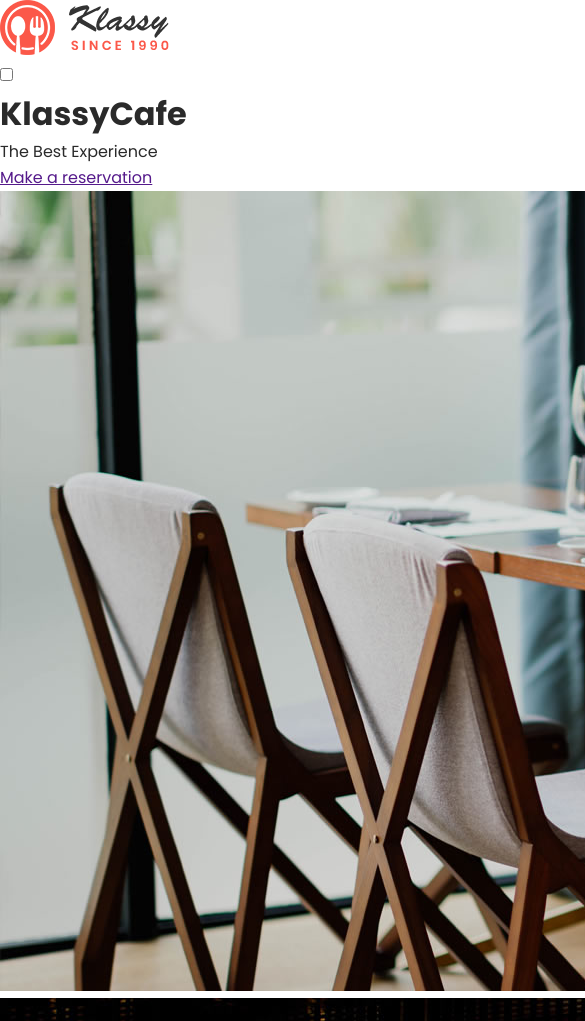
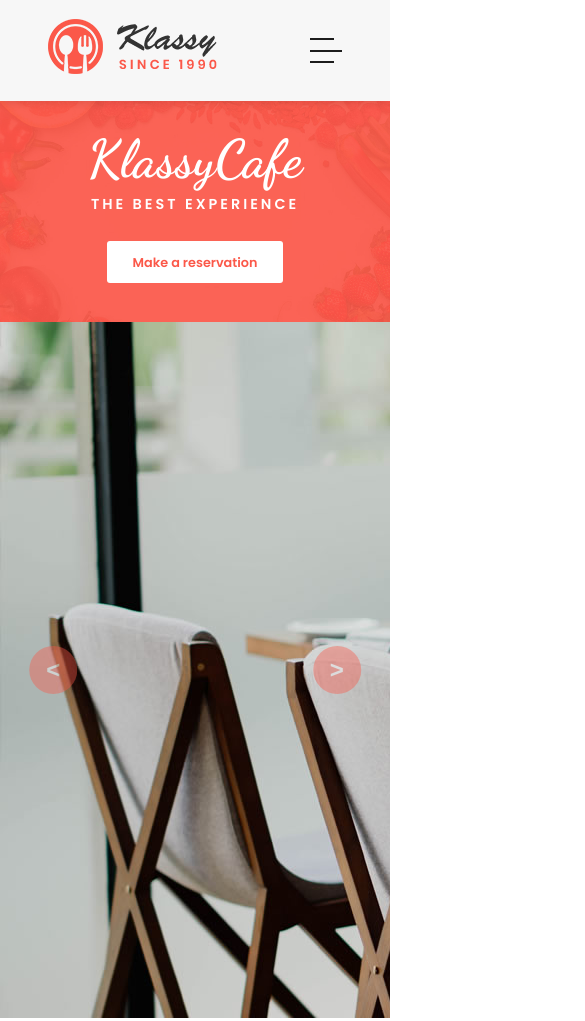
Before and after one commit to hironmoy05/Klasssy_cafe, a website built with webpack: page app/index.html in a window 390 px wide. Shown: the top 1021 px of the page, 585 px wide, since content can reach past the window. Built offline with nearby package versions, Linux system fonts and the light colour scheme; files whose address does not match are found by name.

Commit message:
Completed mobileHeader With Carousel

```diff
--- a/app/assets/sass/abstract/_variable.scss
+++ b/app/assets/sass/abstract/_variable.scss
@@ -2,7 +2,9 @@
   "color-primary": #fb5849,
   "color-secondary": #fffafa,
 
+  "color-background": #f7f7f7,
   "color-heading": #2a2a2a,
+  "color-global": #212529,
   "color-white": #fff,
   "color-black": #000,
   "color-dark": #1c1c1c,
--- a/app/assets/sass/base/_animation.scss
+++ b/app/assets/sass/base/_animation.scss
@@ -0,0 +1,11 @@
+// banner Carousel
+
+@keyframes moveToLeft {
+  0% {
+    opacity: 0;
+  }
+
+  100% {
+   opacity: 1;
+  }
+}
--- a/app/assets/sass/base/_base.scss
+++ b/app/assets/sass/base/_base.scss
@@ -9,3 +9,8 @@
 html {
   box-sizing: border-box;
 }
+
+img {
+  max-width: 100%;
+  object-fit: cover;
+}
--- a/app/assets/sass/base/_typography.scss
+++ b/app/assets/sass/base/_typography.scss
@@ -2,5 +2,5 @@
   font-family: 'Poppins', sans-serif;
   font-weight: 400;
   line-height: 1.6;
-  color: color(color-heading)
+  color: color(color-global);
 }
--- /dev/null
+++ b/app/assets/sass/components/_banner-carousel.scss
@@ -0,0 +1,66 @@
+.banner {
+
+  &__carousel {
+    position: relative;
+  }
+
+  &__carousel-item {
+    animation: moveToLeft .5s;
+  }
+
+  &__carousel-item {
+    &--1 {
+      background: url('../images/slide-01.jpg');
+    }
+
+    &--2 {
+      background: url('../images/slide-02.jpg');
+    }
+
+    &--3 {
+      background: url('../images/slide-03.jpg');
+    }
+    min-height: 43.5rem;
+    height: 100%;
+  }
+
+  &__carousel-item,
+  &__carousel-item--hidden {
+    display: none;
+  }
+
+  &__carousel-item--visible {
+    display: block;
+  }
+
+  &__carousel__actions {
+    position: absolute;
+    top: 50%;
+    left: 50%;
+    transform: translate(-50%, -50%);
+    width: 85%;
+    display: flex;
+    justify-content: space-between;
+  }
+
+}
+
+#banner__carousel-prev,
+#banner__carousel-next {
+  font-size: 1.5rem;
+  font-weight: 700;
+  color: color(color-white);
+  background: color(color-primary);
+  border: none;
+  width: 3rem;
+  height: 3rem;
+  border-radius: 50%;
+  opacity: .4;
+  transition: all .3s;
+
+  &:hover,
+  &:active {
+    opacity: 1;
+    cursor: pointer;
+  }
+}
--- /dev/null
+++ b/app/assets/sass/components/_banner.scss
@@ -0,0 +1,25 @@
+.banner {
+
+  &__content {
+    background: url('../images/top-left-bg.jpg');
+    background-repeat: no-repeat;
+    background-size: cover;
+    padding: 1em 4em 3em;
+    text-align: center;
+    color: color(color-white);
+  }
+
+  &__title {
+    font-family: $font-dancingScript;
+    font-size: 3.3rem;
+  }
+
+  &__subtitle {
+    font-size: .9rem;
+    text-transform: uppercase;
+    font-weight: 600;
+    letter-spacing: 3px;
+    line-height: .5;
+    margin-bottom: 2.5rem;
+  }
+}
--- /dev/null
+++ b/app/assets/sass/components/_btn.scss
@@ -0,0 +1,12 @@
+.btn {
+  font-size: .8rem;
+  font-weight: 600;
+  text-decoration: none;
+  padding: 1em 2em;
+  border-radius: 3px;
+
+  &--white {
+    color: color(color-primary);
+    background-color: color(color-white);
+  }
+}
--- /dev/null
+++ b/app/assets/sass/debug/debug.scss
@@ -0,0 +1,8 @@
+/*! debug.css | MIT License | zaydek.github.com/debug.css */
+// *:not(path):not(g) {
+//   color: hsla(210, 100%, 100%, 0.9) !important;
+//   background: hsla(210, 100%, 50%, 0.5) !important;
+//   outline: solid 0.25rem hsla(210, 100%, 100%, 0.5) !important;
+
+//   box-shadow: none !important;
+// }
--- a/app/assets/sass/layout/_header.scss
+++ b/app/assets/sass/layout/_header.scss
@@ -0,0 +1,10 @@
+header {
+  height: 6.3rem;
+  background-color: color(color-background);
+  display: flex;
+  justify-content: space-between;
+  box-shadow: 0 0 10px rgba(color(color-black), .15);
+  align-items: center;
+  padding: 0 3em;
+  position: relative;
+}
--- a/app/assets/sass/layout/_navigation.scss
+++ b/app/assets/sass/layout/_navigation.scss
@@ -0,0 +1,102 @@
+.navigation {
+
+  &__checkbox {
+    display: none;
+  }
+
+  &__button {
+    padding: .4em 0;
+    line-height: .1;
+    z-index: 10;
+    cursor: pointer;
+  }
+
+  // ICON
+  &__icon {
+    position: relative;
+    transition: background .4s ease-in-out;
+
+    &,
+    &::before,
+    &::after {
+      width: 2rem;
+      height: 2px;
+      background-color: color(color-dark);
+      display: inline-block;
+      cursor: pointer;
+    }
+
+    &::before,
+    &::after {
+      content: "";
+      width: 1.5rem;
+      position: absolute;
+      left: 0;
+      transition: all .4s;
+    }
+
+    &::before { top: -.7rem; }
+    &::after { top: .7rem; }
+  }
+
+  &__checkbox:checked + &__button &__icon {
+    background: transparent;
+  }
+
+  &__checkbox:checked + &__button &__icon::before {
+    top: 0;
+    transform: rotate(45deg);
+    width: 2rem;
+  }
+
+  &__checkbox:checked + &__button &__icon::after {
+    top: 0;
+    transform: rotate(-45deg);
+    width: 2rem;
+  }
+
+  // Navigation Menu Item
+  &__nav {
+    position: absolute;
+    top: 6.3rem;
+    left: 1rem;
+    right: 1rem;
+    background: color(color-background);
+    border-radius: 2px;
+    text-align: center;
+    opacity: 0;
+    visibility: hidden;
+    transform: translateY(2rem);
+    transition: all .2s ease-in;
+    z-index: 9999;
+  }
+
+  &__checkbox:checked ~ &__nav {
+    visibility: visible;
+    opacity: 1;
+    transform: translateY(0);
+  }
+
+  &__list {
+    list-style: none;
+  }
+
+  &__item {
+    padding: .7rem 0;
+
+    &:first-child {
+      border-top: 2px solid rgba(color(color-black), .02);
+    }
+
+    &:not(:last-child) {
+      border-bottom: 2px solid rgba(color(color-black), .02);
+    }
+  }
+
+  &__link {
+    font-size: .85rem;
+    font-weight: 500;
+    text-decoration: none;
+    color: color(color-black);
+  }
+}
--- a/app/assets/sass/main.scss
+++ b/app/assets/sass/main.scss
@@ -7,6 +7,12 @@
 @import "base/typography";
 @import "base/utilities";
 
+@import "components/banner-carousel";
+@import "components/banner";
+@import "components/btn";
+
+@import "debug/debug.scss";
+
 @import "layout/footer";
 @import "layout/header";
 @import "layout/navigation";
--- a/app/assets/scripts/App.js
+++ b/app/assets/scripts/App.js
@@ -1,4 +1,8 @@
-import "../sass/main.scss"
+import "../sass/main.scss";
+
+import Carousel from "./modules/carousel";
+
+new Carousel();
 
 if (module.hot) {
   module.hot.accept();
--- /dev/null
+++ b/app/assets/scripts/modules/carousel.js
@@ -0,0 +1,47 @@
+class Carousel {
+  constructor() {
+    this.slides = document.getElementsByClassName('banner__carousel-item');
+    this.prevBtn = document.getElementById('banner__carousel-prev');
+    this.nextBtn = document.getElementById('banner__carousel-next');
+    this.slidePosition = 0;
+    this.totalSlides = this.slides.length;
+    this.events();
+  }
+
+  events() {
+    this.nextBtn.addEventListener("click", () => this.moveToNextSlide());
+    this.prevBtn.addEventListener("click", () => this.moveToPrevSlide());
+  }
+
+  hideAllSlides() {
+    for (const slide of this.slides) {
+      slide.classList.remove('banner__carousel-item--visible');
+      slide.classList.add('banner__carousel-item--hidden');
+    }
+  }
+
+  moveToNextSlide() {
+    this.hideAllSlides();
+
+    if (this.slidePosition === this.totalSlides - 1) {
+      this.slidePosition = 0;
+    } else {
+      this.slidePosition++;
+    }
+    this.slides[this.slidePosition].classList.add('banner__carousel-item--visible');
+  }
+
+  moveToPrevSlide() {
+    this.hideAllSlides();
+
+    if (this.slidePosition === 0) {
+      this.slidePosition = this.totalSlides - 1;
+    } else {
+      this.slidePosition--;
+    }
+
+    this.slides[this.slidePosition].classList.add('banner__carousel-item--visible');
+  }
+}
+
+export default Carousel;
--- a/app/index.html
+++ b/app/index.html
@@ -7,6 +7,7 @@
     <link href="https://fonts.googleapis.com/css2?family=Dancing+Script:wght@400;500;600;700&family=Poppins:wght@100;200;300;400;500;600;700;800;900&display=swap" rel="stylesheet">
     <title>Klassy</title>
     <link rel="stylesheet" href="assets/css/font-awesome.css">
+    <link rel="stylesheet" href="debug.css">
 </head>
   <body>
 
@@ -27,8 +28,8 @@
           <span class="navigation__icon">&nbsp;</span>
         </label>
 
-        <!-- <nav class="navigation__nav">
-          <ul class="nav__list">
+        <nav class="navigation__nav">
+        <ul class="navigation__list">
           <li class="navigation__item"><a href="#" class="navigation__link">Home</a></li>
           <li class="navigation__item"><a href="#" class="navigation__link">About</a></li>
           <li class="navigation__item"><a href="#" class="navigation__link">Menu</a></li>
@@ -36,7 +37,7 @@
           <li class="navigation__item"><a href="#" class="navigation__link">Features</a></li>
           <li class="navigation__item"><a href="#" class="navigation__link">Contact Us</a></li>
         </ul>
-        </nav> -->
+      </nav>
     </div>
       <!-- Menu End -->
     </header>
@@ -50,20 +51,22 @@
           <h1 class="banner__title">KlassyCafe</h1>
           <p class="banner__subtitle">The Best Experience</p>
 
-          <a href="" class="btn btn--white">Make a reservation</a>
+          <a href="#" class="btn btn--white">Make a reservation</a>
         </div>
         <!-- Banner content end -->
 
         <!-- Banner carousel start -->
         <div class="banner__carousel">
-          <div class="banner__carousel-item">
-            <img src="./assets/images/slide-01.jpg" alt="slide-1">
+          <div class="banner__carousel-item banner__carousel-item--1 banner__carousel-item--visible">
           </div>
-          <div class="banner__carousel-item">
-            <img src="./assets/images/slide-02.jpg" alt="slide-2">
+          <div class="banner__carousel-item banner__carousel-item--2">
           </div>
-          <div class="banner__carousel-item">
-            <img src="./assets/images/slide-03.jpg" alt="slide-3">
+          <div class="banner__carousel-item banner__carousel-item--3">
+          </div>
+
+          <div class="banner__carousel__actions">
+            <button id="banner__carousel-prev"><</button>
+            <button id="banner__carousel-next">></button>
           </div>
         </div>
         <!-- Banner carousel end -->
@@ -71,7 +74,7 @@
     <!-- Banner End -->
 
     <!-- Main start -->
-      <main class="secton">
+      <main class="main-section">
 
         <!-- Section About Us start -->
         <section class="section__aboutUs">
--- a/webpack.config.js
+++ b/webpack.config.js
@@ -15,7 +15,6 @@
     hot: true,
     port: 8080,
     host: '0.0.0.0',
-    open: true
   },
   module: {
     rules: [
```
Lines whose indentation alone changed are shown as unchanged.
